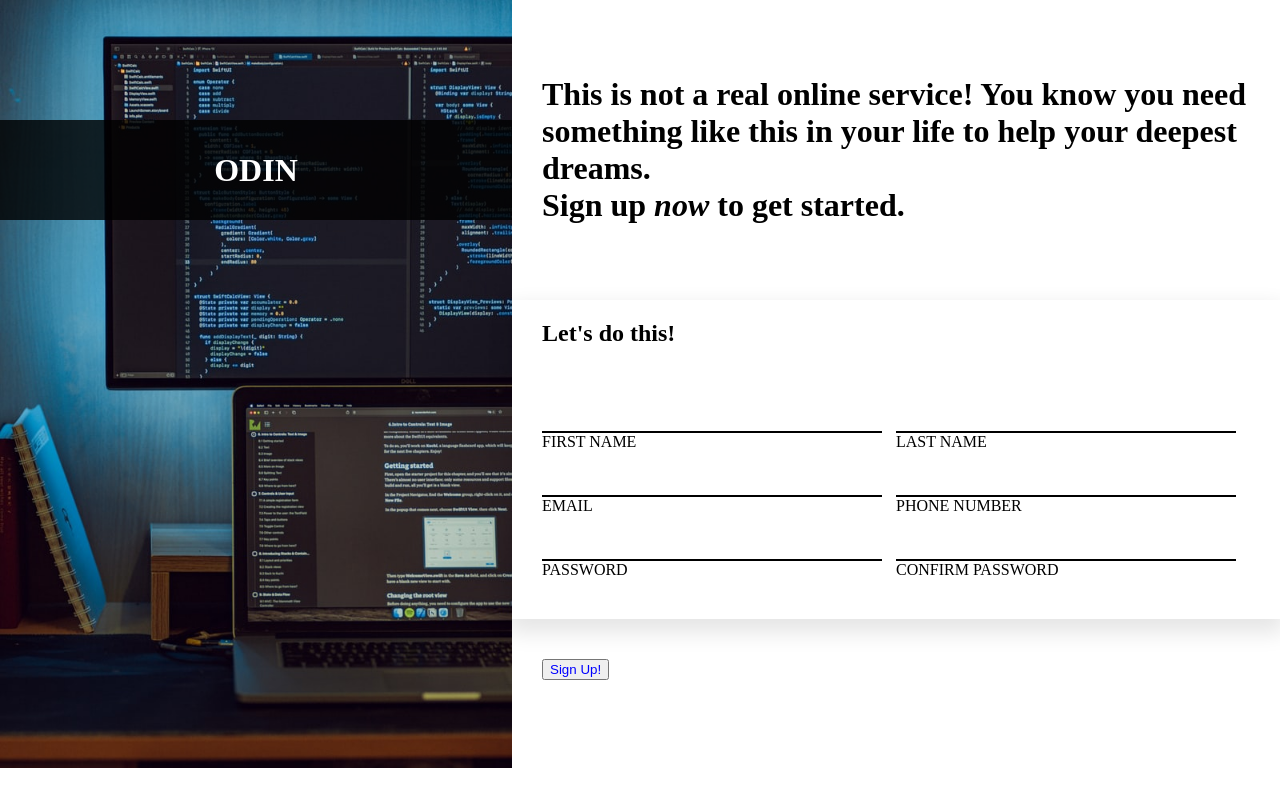
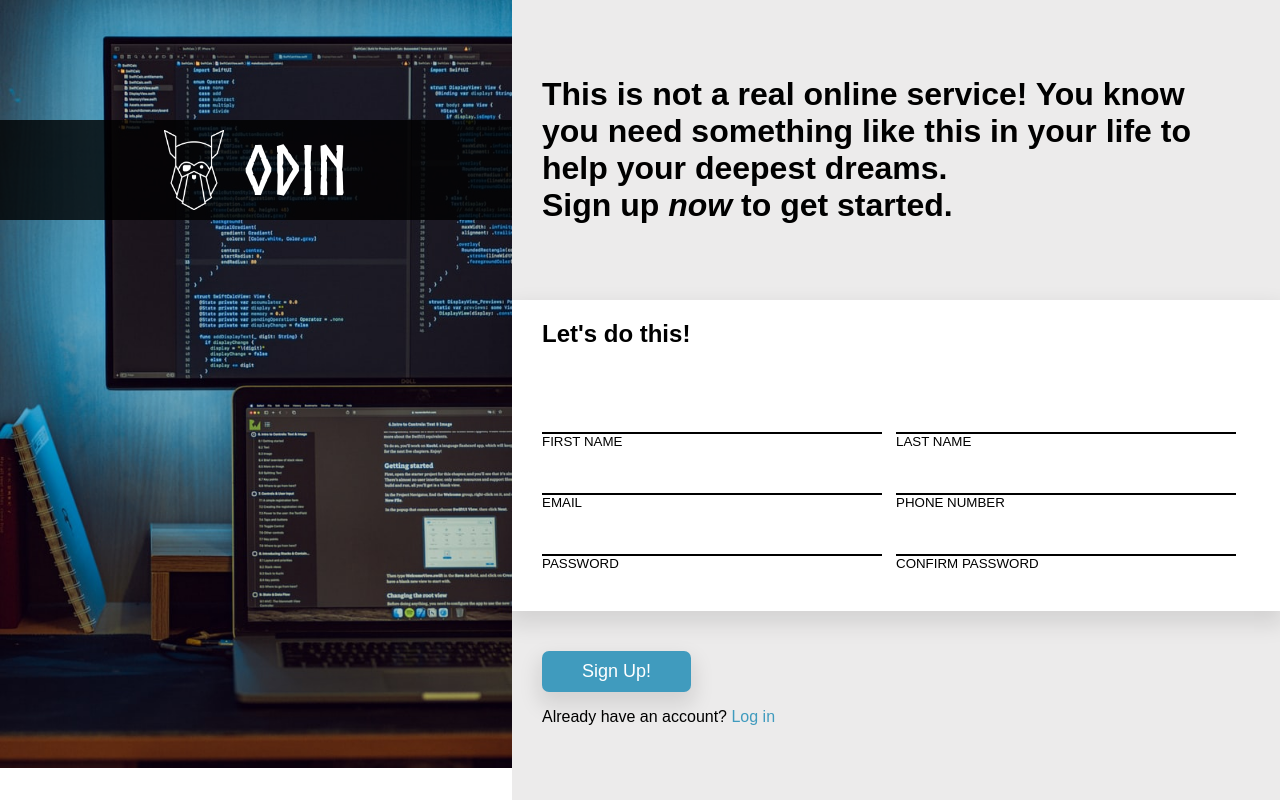
Before and after one commit to kevinreif/Sign-up-Form, a plain HTML site: page index.html in a window 1280 px wide. Drawn offline with Linux system fonts and the light colour scheme.

Commit message:
Added font and styled submit button

```diff
--- a/index.html
+++ b/index.html
@@ -12,6 +12,7 @@
     <div class="content">
         <div class="background-image">
             <div class="banner">
+                <img src="images/odin-lined.png" alt="" class="logo">
                 <h1>ODIN</h1>
             </div>
         </div>
@@ -55,6 +56,9 @@
                 </div>
                     <div class="submit-button">
                         <input type="submit" value="Sign Up!">
+                        <div class="signup">
+                            <p>Already have an account? <a href="">Log in</a></p>
+                        </div>
                     </div>
                 </form>
             </div>
--- a/style.css
+++ b/style.css
@@ -1,6 +1,12 @@
+@font-face {
+    font-family: "Norse Bold";
+    src: url("fonts/Norse-Bold.otf");
+}
+
 body {
     padding: 0%;
     margin: 0%;
+    font-family: "Arial";
 }
 
 .content {
@@ -18,7 +24,6 @@ body {
 }
 
 .banner {
-
     display: flex;
     position: relative;
     color: white;
@@ -29,23 +34,21 @@ body {
     top: 15%;
     height: 100px;
     width: 100%;
+    font-family: "Norse Bold";
+    font-size: 34px;
+}
 
+.logo {
+    height: 80px;
+    padding-right: 20px;
 
 }
 
-.banner h1 {
-
-
-}
-
-h2 {
-
-}
 
 .right-content {
     display: flex;
     flex-direction: column;
-    background-color: white;
+    background-color: rgb(236, 235, 235);
     width: 60vw;
     height: 100vh;
 }
@@ -60,6 +63,7 @@ h2 {
 }
 
 .form-div {
+    background-color: white;
     box-shadow: 0 10px 20px 4px rgba(0, 0, 0, .1);
 }
 
@@ -71,6 +75,7 @@ h2 {
     display: flex;
     background-color: white;
     padding: 30px;
+    font-size: smaller;
 
 
 
@@ -98,14 +103,14 @@ h2 {
 }
 
 input:focus + label{
-    color: blue;
+    color: #409BBE;
 
 }
 
 input:focus{
     border: none;
     outline-width: 0;
-    border-bottom: 2px solid blue;
+    border-bottom: 2px solid #409BBE;
 
 }
 
@@ -114,5 +119,16 @@ input:focus{
 }
 
 .submit-button input {
-    color: blue;
+    color: white;
+    background-color: #409BBE;
+    padding: 10px 40px 10px 40px;
+    border: none;
+    border-radius: 7px;
+    box-shadow: 0 10px 20px 4px rgba(0, 0, 0, .1);
+    font-size: 18px;
 }
+
+.signup a{
+    text-decoration: none;
+    color: #409BBE;
+}
```
Also changed, not shown: fonts/Norse-Bold.otf (added), images/background.jpg (deleted), images/odin-lined.png (added).
